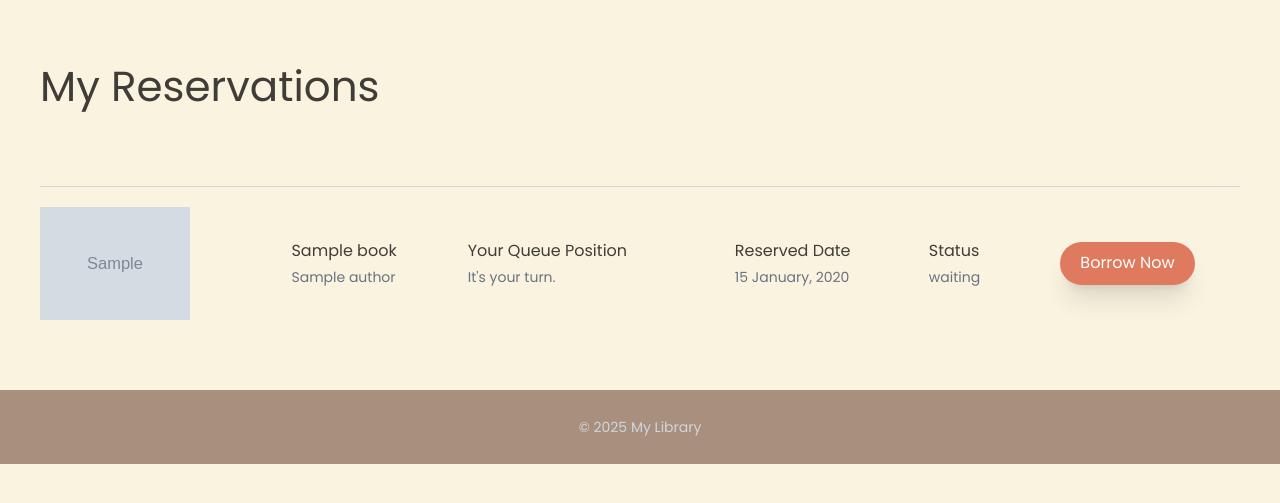
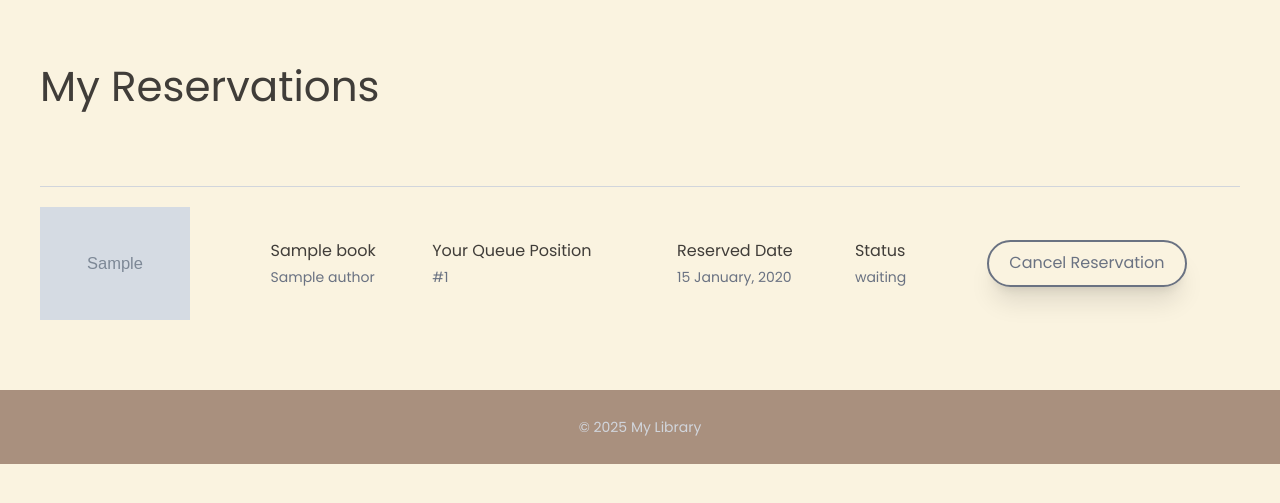
Before and after one commit to OlDeuS1/Borrow-Dee, a Django app: page /library/myreservations/ in a window 1280 px wide. Shown: the part 86-589 px from the top of the page. Run offline with Django 5.2, Linux system fonts and the light colour scheme; a user stored in the database is signed in; tables that the repository leaves empty hold one stand-in row (values such as "Sample post"); grey boxes marked "Sample" are stand-in pictures.

Commit message:
add bookreservationlist api and ui reservation

```diff
--- a/Borrow_Dee/library/models.py
+++ b/Borrow_Dee/library/models.py
@@ -75,6 +75,7 @@ class Reservation(models.Model):
 
     class choices(models.TextChoices):
         WAITING = 'waiting', 'Waiting'
+        READY = 'ready', 'Ready'
         CANCELLED = 'cancelled', 'Cancelled'
         COMPLETED = 'completed', 'Completed'
 
@@ -83,6 +84,12 @@ class Reservation(models.Model):
     reservation_date = models.DateField(auto_now_add=True)
     status = models.CharField(max_length=20, choices=choices.choices, default=choices.WAITING)
     queue_order = models.IntegerField(blank=True, null=True) # ลำดับคิวการจองของหนังสือแต่ละเล่ม
+
+    def queue_postion(self):
+        if self.status == self.choices.WAITING:
+            position = Reservation.objects.filter(book=self.book, status=self.choices.WAITING, reservation_date__lt=self.reservation_date).count() + 1
+            return position
+        return None
 
     def save(self, *args, **kwargs):
         if not self.queue_order:
--- a/Borrow_Dee/library/templates/bookDetail.html
+++ b/Borrow_Dee/library/templates/bookDetail.html
@@ -63,6 +63,7 @@
                         if(res.ok)
                             window.location.href = "{% url 'myborrows' %}"
                     } catch (err) {
+                        alert(err.message)
                         console.error(err.message);
                     }
                 })
@@ -87,6 +88,7 @@
                         if(res.ok)
                             window.location.href = "{% url 'myreservations' %}"
                     } catch (err) {
+                        alert(err.message)
                         console.error(err.message);
                     }
                 })
--- /dev/null
+++ b/Borrow_Dee/library/templates/components/confirmModal.html
@@ -0,0 +1,5 @@
+<div class="confirm-modal-bg h-screen backdrop-blur-[2px] w-full fixed top-0 left-0 z-20" style="background-color: rgba(0, 0, 0, 0.3);">
+  <div class="confirm-modal max-w-[40rem] w-full">
+
+  </div>
+</div>
--- a/Borrow_Dee/library/templates/myreservations.html
+++ b/Borrow_Dee/library/templates/myreservations.html
@@ -25,10 +25,12 @@
                 <td class="my-reservations__data py-8">
                   Your Queue Position
                   <div class="text-gray-500 text-[1.4rem]">
-                    {% if reserve.queue_order == 1 and reserve.status == 'waiting' %}
+                    {% if reserve.status == 'ready' %}
                       It's your turn.
+                    {% elif reserve.status == 'completed' or reserve.status == 'cancelled' %}
+                      -
                     {% else %}
-                    #{{ reserve.queue_order }}
+                      #{{ reserve.queue_postion }}
                     {% endif %}
                   </div>
                 </td>
@@ -41,13 +43,19 @@
                   <div class="text-gray-500 text-[1.4rem]">{{ reserve.status }}</div>
                 </td>
                 <td class="my-reservations__data py-8 text-center">
-                  {% if reserve.queue_order == 1 and reserve.status == 'waiting' %}
-                      <button class="btn-borrow-now inline-block cursor-pointer text-white px-8 py-3 rounded-[3rem] bg-[#E07A5F] transition-all hover:bg-[#ba5e49] shadow-xl">
-                        Borrow Now
-                      </button>
-                    {% else %}
-                    #{{ reserve.queue_order }}
-                    {% endif %}
+                  {% if reserve.status == 'ready' %}
+                    <button class="btn-borrow-now inline-block cursor-pointer text-white px-8 py-3 rounded-[3rem] bg-[#E07A5F] transition-all hover:bg-[#ba5e49] shadow-xl">
+                      Borrow Now
+                    </button>
+                  {% elif reserve.status == 'cancelled' %}
+                    <button disabled class="btn-cancel-reserve inline-block text-gray-400 px-8 py-3 rounded-[3rem] border-2 border-gray-400 transition-all shadow-xl">
+                      Cancel Reservation
+                    </button>
+                  {% else %}
+                    <button class="btn-cancel-reserve hover:text-gray-700 hover:border-gray-700 inline-block cursor-pointer text-gray-500 px-8 py-3 rounded-[3rem] border-2 border-gray-500 transition-all shadow-xl">
+                      Cancel Reservation
+                    </button>
+                  {% endif %}
 
                 </td>
               </tr>
--- a/Borrow_Dee/library/urls.py
+++ b/Borrow_Dee/library/urls.py
@@ -25,6 +25,7 @@ urlpatterns = [
     path('api/members/', views.MemberList.as_view(), name="member-list"),
     path('api/members/<int:member_id>/', views.MemberDetail.as_view(), name="member-Detail"),
     path('api/books/', views.BookList.as_view(), name="book-list"),
+    path('api/books/<int:book_id>/reservations/', views.BookReservationList.as_view(), name="book-reservation-list"),
     path('api/borrows/', views.BorrowList.as_view(), name="borrow-list"),
     path('api/borrows/<int:borrow_id>/', views.BorrowDetail.as_view(), name="borrow-detail"),
     path('api/reservations/', views.ReservationList.as_view(), name="reservation-list"),
--- a/Borrow_Dee/library/views.py
+++ b/Borrow_Dee/library/views.py
@@ -45,6 +45,20 @@ class BookList(APIView):
     def get(self, request, format=None):
         books = Book.objects.all()
         serializer = BookSerializer(books, many=True)
+        return Response(serializer.data)
+
+# api/books/<int:book_id>/reservations/
+class BookReservationList(APIView):
+    def get_object(self, book_id):
+        try:
+            return Book.objects.get(id = book_id)
+        except Book.DoesNotExist:
+            raise Http404
+
+    def get(self, request, book_id, format=None):
+        book = self.get_object(book_id)
+        reservations = Reservation.objects.filter(book = book, status = "waiting");
+        serializer = ReservationSerializer(reservations, many=True)
         return Response(serializer.data)
 
 # api/borrows/
@@ -237,7 +251,7 @@ class MyReservationsView(LoginRequiredMixin, PermissionRequiredMixin, UserPasses
         return not self.request.user.groups.filter(name = "Librarian").exists()
 
     def get(self, request):
-        reservations = Reservation.objects.filter(member__username = request.user.username)
+        reservations = Reservation.objects.filter(member__username = request.user.username).exclude(status = 'completed')
         return render(request, 'myreservations.html', {"reservations": reservations})
 
 class DashboardView(View):
```
